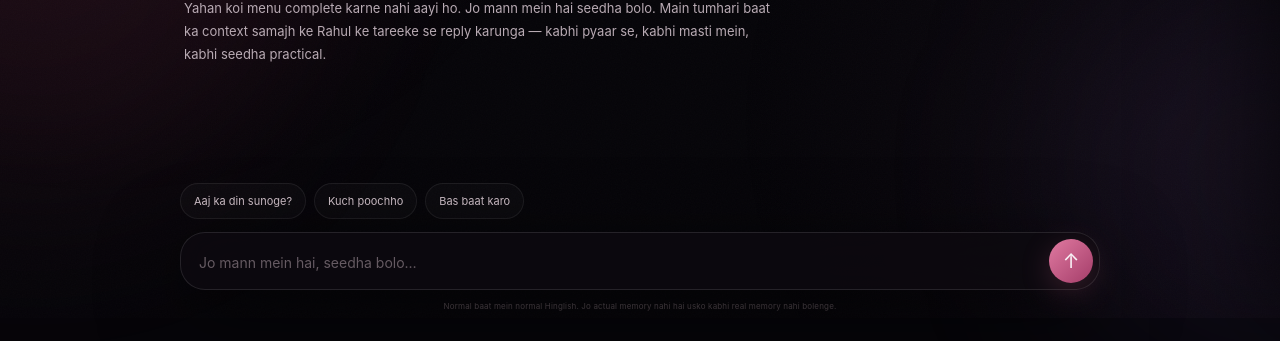
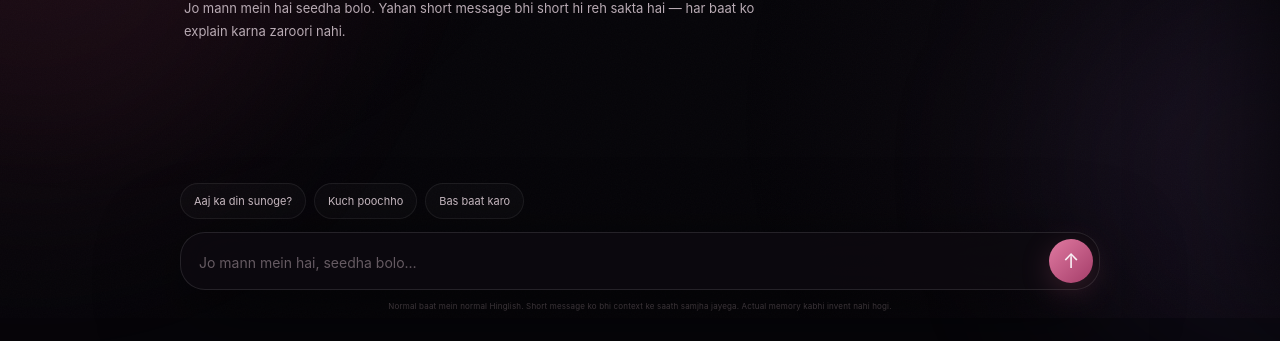
Before and after one commit to fx4raa-eng/amira, a website: page public/index.html in a window 1280 px wide. Shown: the part 482-823 px from the top of the page. Drawn offline with Linux system fonts and the light colour scheme.

Commit message:
Activate V20 conversational intelligence engine

```diff
--- a/public/index.html
+++ b/public/index.html
@@ -10,10 +10,10 @@
 <meta name="apple-touch-fullscreen" content="yes">
 <meta name="apple-mobile-web-app-status-bar-style" content="black-translucent">
 <title>AmiRa — Rahul ❤️ Amita</title>
-<link rel="stylesheet" href="v19.css?v=19">
+<link rel="stylesheet" href="v19.css?v=20">
 </head>
 <body>
 <main id="app" aria-live="polite"></main>
-<script src="v19-hinglish.js?v=19" defer></script>
+<script src="v20.js?v=20" defer></script>
 </body>
 </html>
```
